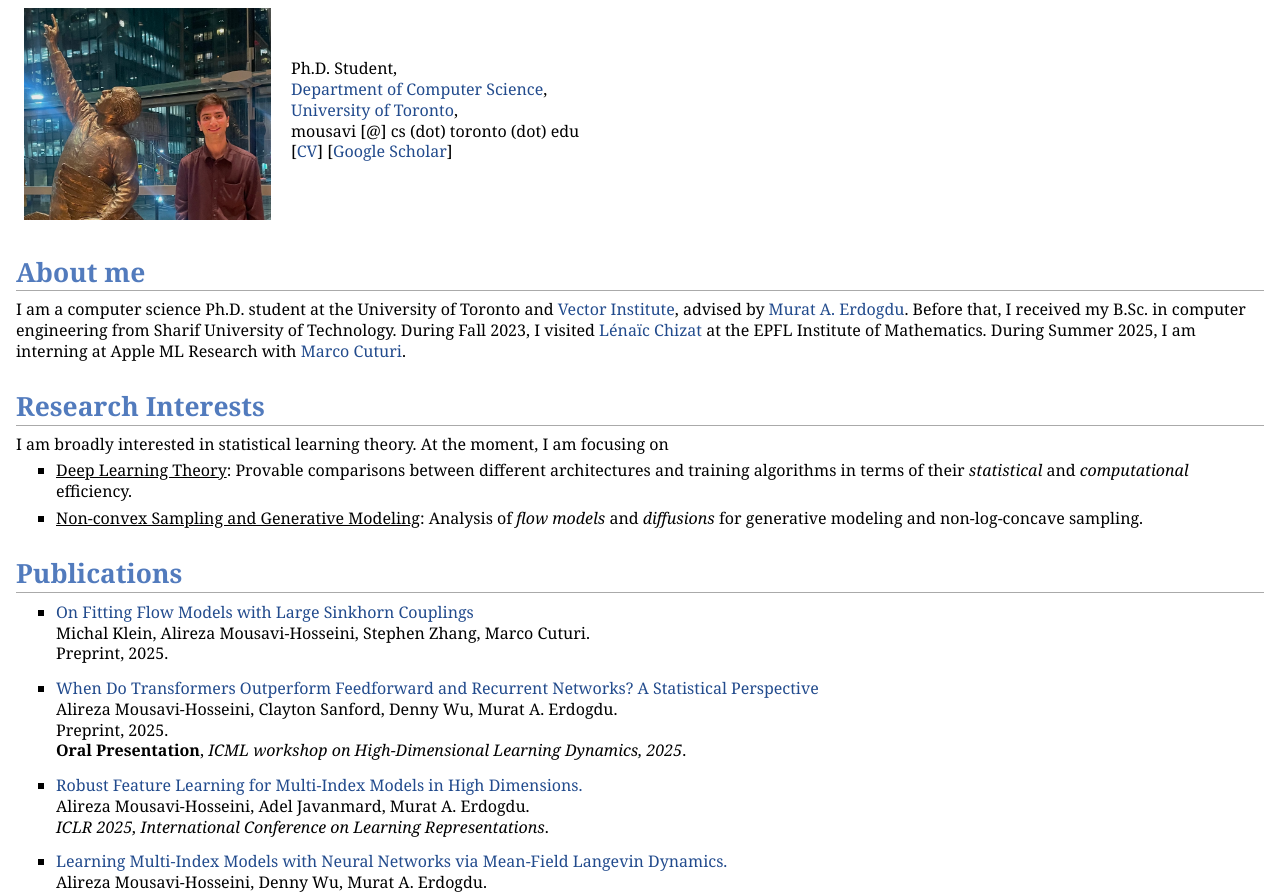
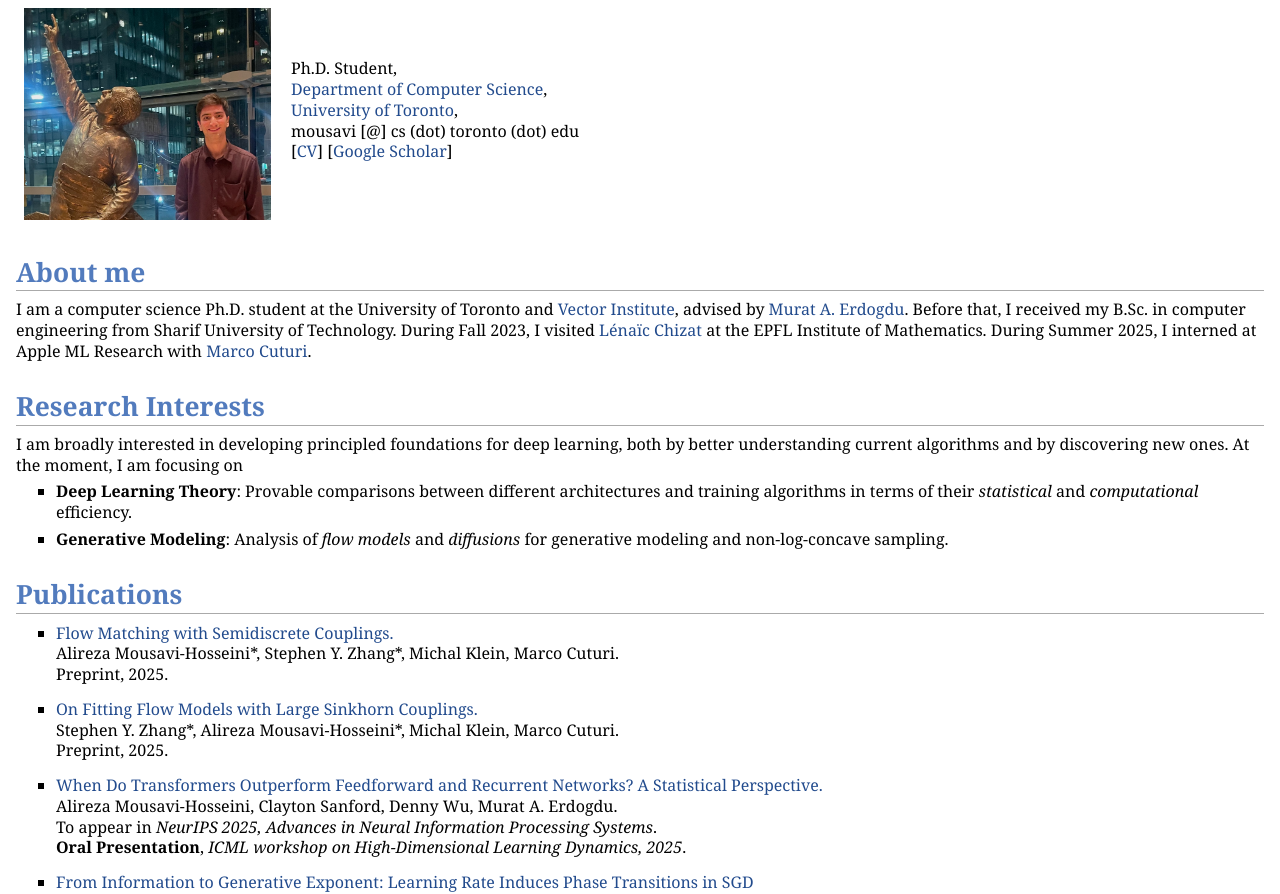
Before and after one commit to mousavih/mousavih.github.io, a plain HTML site: page index.html in a window 1280 px wide. Shown: the part 66-960 px from the top of the page. Drawn offline with Linux system fonts and the light colour scheme.

Commit message:
Add new papers

```diff
--- a/index.html
+++ b/index.html
@@ -22,32 +22,46 @@ mousavi [@] cs (dot) toronto (dot) edu <br />
 </p>
 </td></tr></table>
 <h1>About me</h1>
-<p>I am a computer science Ph.D. student at the University of Toronto and <a href="https://vectorinstitute.ai/" target=&ldquo;blank&rdquo;>Vector Institute</a>, advised by <a href="http://www.cs.toronto.edu/~erdogdu/" target=&ldquo;blank&rdquo;>Murat A. Erdogdu</a>. Before that, I received my B.Sc. in computer engineering from Sharif University of Technology. During Fall 2023, I visited <a href="https://lchizat.github.io/" target=&ldquo;blank&rdquo;>Lénaïc Chizat</a> at the EPFL Institute of Mathematics. During Summer 2025, I am interning at Apple ML Research with <a href="https://marcocuturi.net/" target=&ldquo;blank&rdquo;>Marco Cuturi</a>.
+<p>I am a computer science Ph.D. student at the University of Toronto and <a href="https://vectorinstitute.ai/" target=&ldquo;blank&rdquo;>Vector Institute</a>, advised by <a href="http://www.cs.toronto.edu/~erdogdu/" target=&ldquo;blank&rdquo;>Murat A. Erdogdu</a>. Before that, I received my B.Sc. in computer engineering from Sharif University of Technology. During Fall 2023, I visited <a href="https://lchizat.github.io/" target=&ldquo;blank&rdquo;>Lénaïc Chizat</a> at the EPFL Institute of Mathematics. During Summer 2025, I interned at Apple ML Research with <a href="https://marcocuturi.net/" target=&ldquo;blank&rdquo;>Marco Cuturi</a>.
 </p>
 <h1>Research Interests</h1>
-<p>I am broadly interested in statistical learning theory. At the moment, I am focusing on
+<p>I am broadly interested in developing principled foundations for deep learning, both by better understanding current algorithms and by discovering new ones. At the moment, I am focusing on
 </p>
 <ul>
-<li><p><u>Deep Learning Theory</u>: Provable comparisons between different architectures and training algorithms in terms of their <i>statistical</i> and <i>computational</i> efficiency.
+<li><p><b>Deep Learning Theory</b>: Provable comparisons between different architectures and training algorithms in terms of their <i>statistical</i> and <i>computational</i> efficiency.
 </p>
 </li>
-<li><p><u>Non-convex Sampling and Generative Modeling</u>: Analysis of <i>flow models</i> and <i>diffusions</i> for generative modeling and non-log-concave sampling.
+<li><p><b>Generative Modeling</b>: Analysis of <i>flow models</i> and <i>diffusions</i> for generative modeling and non-log-concave sampling.
 </p>
 </li>
 </ul>
 <h1>Publications</h1>
 <ul>
-<li><p><a href="https://www.arxiv.org/abs/2506.05526" target=&ldquo;blank&rdquo;>On Fitting Flow Models with Large Sinkhorn Couplings</a><br />
-Michal Klein, Alireza Mousavi-Hosseini, Stephen Zhang, Marco Cuturi.<br />
+<li><p><a href="https://arxiv.org/abs/2509.25519" target=&ldquo;blank&rdquo;>Flow Matching with Semidiscrete Couplings.</a><br />
+Alireza Mousavi-Hosseini*, Stephen Y. Zhang*, Michal Klein, Marco Cuturi.<br />
 Preprint, 2025.
 </p>
 </li>
 </ul>
 <ul>
-<li><p><a href="https://arxiv.org/abs/2503.11272" target=&ldquo;blank&rdquo;>When Do Transformers Outperform Feedforward and Recurrent Networks? A Statistical Perspective</a><br />
+<li><p><a href="https://www.arxiv.org/abs/2506.05526" target=&ldquo;blank&rdquo;>On Fitting Flow Models with Large Sinkhorn Couplings.</a><br />
+Stephen Y. Zhang*, Alireza Mousavi-Hosseini*, Michal Klein, Marco Cuturi.<br />
+Preprint, 2025.
+</p>
+</li>
+</ul>
+<ul>
+<li><p><a href="https://arxiv.org/abs/2503.11272" target=&ldquo;blank&rdquo;>When Do Transformers Outperform Feedforward and Recurrent Networks? A Statistical Perspective.</a><br />
 Alireza Mousavi-Hosseini, Clayton Sanford, Denny Wu, Murat A. Erdogdu.<br />
-Preprint, 2025.<br />
+To appear in <i>NeurIPS 2025, Advances in Neural Information Processing Systems</i>.<br />
 <b>Oral Presentation</b>, <i>ICML workshop on High-Dimensional Learning Dynamics, 2025</i>.
+</p>
+</li>
+</ul>
+<ul>
+<li><p><a href="https://openreview.net/forum?id=0uozboWsA2" target=&ldquo;blank&rdquo;>From Information to Generative Exponent: Learning Rate Induces Phase Transitions in SGD</a><br />
+KC Tsiolis, Alireza Mousavi-Hosseini, Murat A. Erdogdu.<br />
+To appear in <i>NeurIPS 2025, Advances in Neural Information Processing Systems</i>.<br />
 </p>
 </li>
 </ul>
@@ -123,7 +137,7 @@ Alireza Mousavi-Hosseini, Sejun Park, Manuela Girotti, Ioannis Mitliagkas, Murat
 </ul>
 <div id="footer">
 <div id="footer-text">
-Page generated 2025-08-12, by <a href="https://github.com/wsshin/jemdoc_mathjax" target="blank">jemdoc+MathJax</a>.
+Page generated 2025-10-01, by <a href="https://github.com/wsshin/jemdoc_mathjax" target="blank">jemdoc+MathJax</a>.
 </div>
 </div>
 </div>
```
Also changed, not shown: 1 other file.
